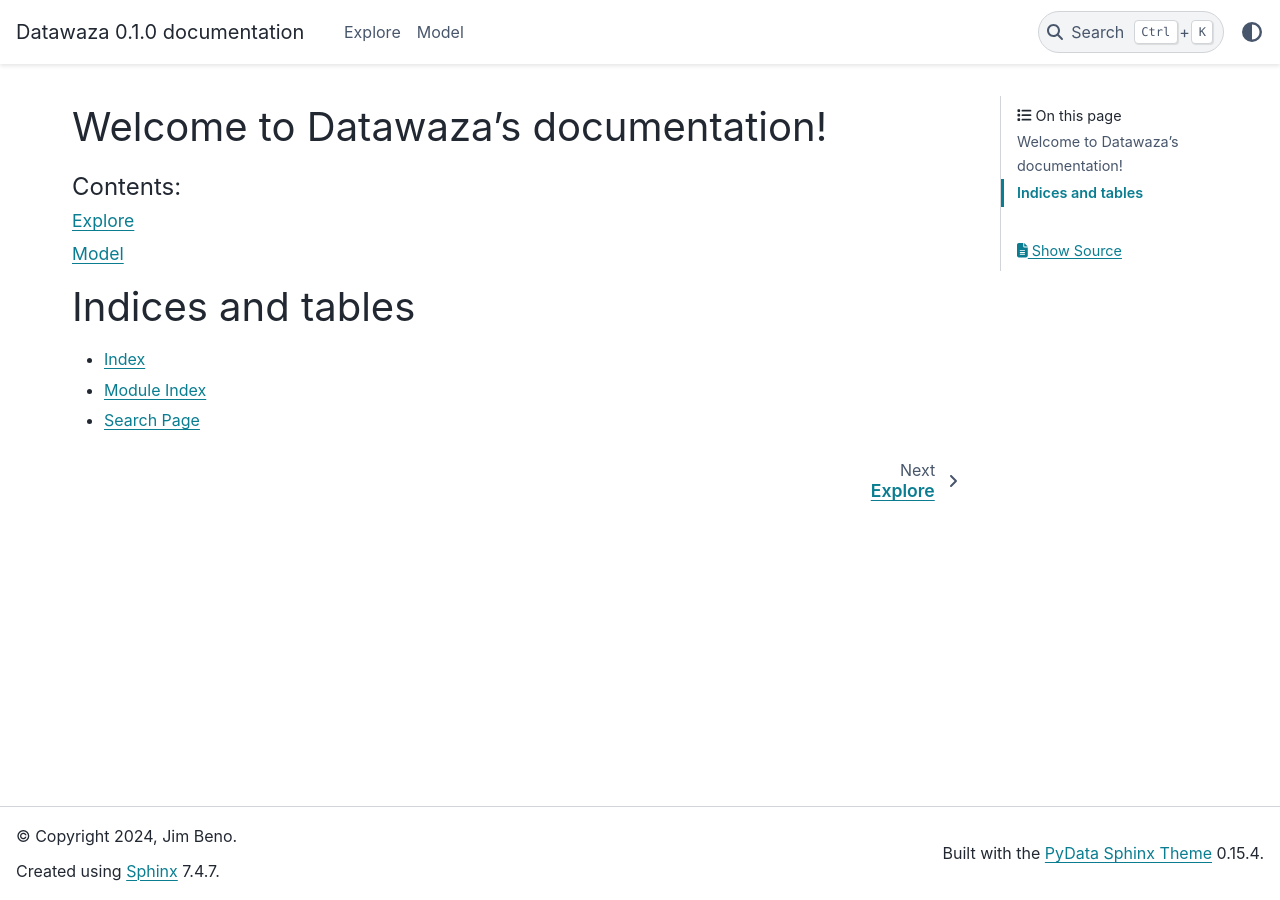
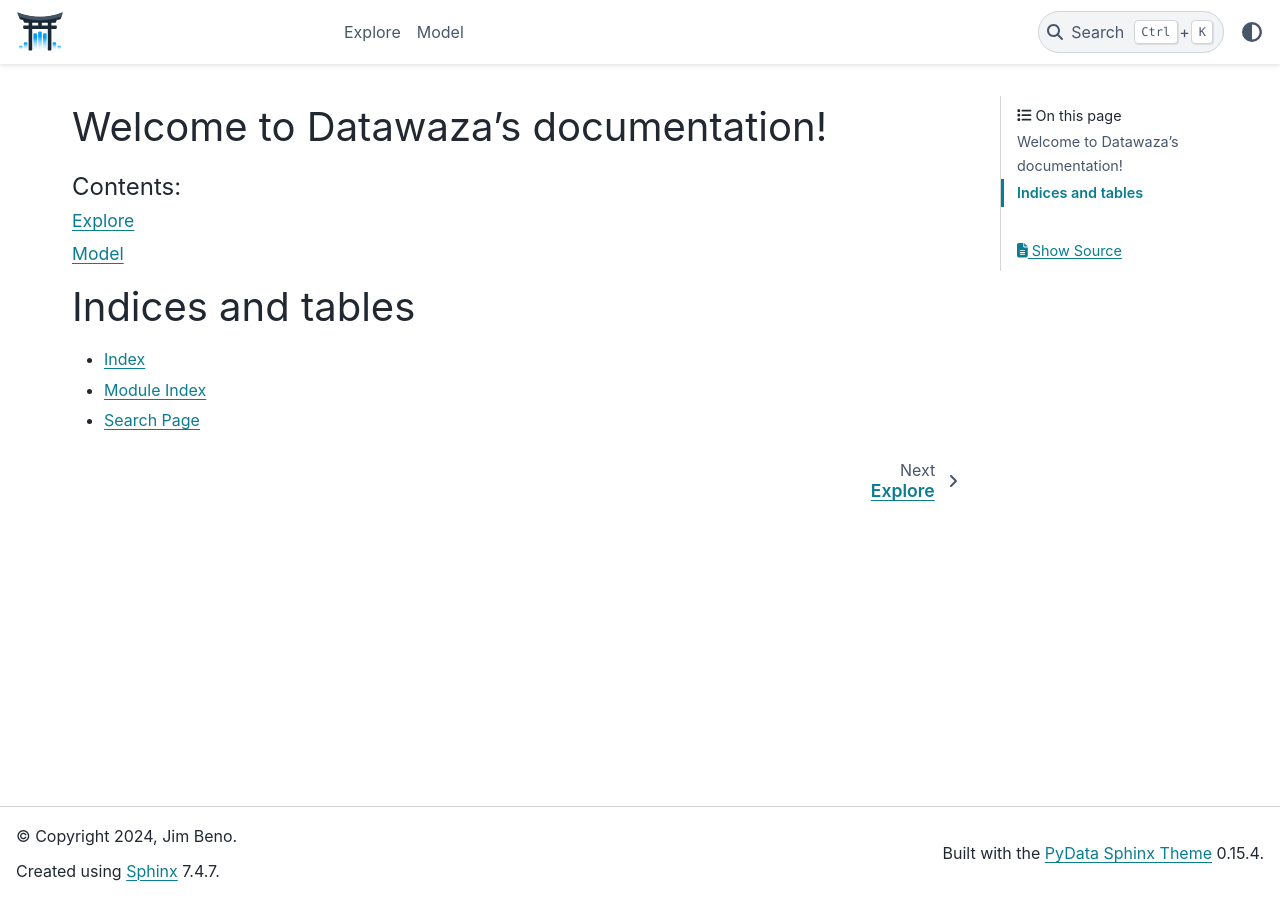
Before and after one commit to jbeno/datawaza, a Sphinx documentation site: the page built from docs/index.rst, in a window 1280 px wide. Built offline with Sphinx 7.4.7 and the PyData theme 0.15.4, drawn with Linux system fonts in a browser that asks for light colours.

Commit message:
Added logos for docs header

```diff
--- a/docs/conf.py
+++ b/docs/conf.py
@@ -46,4 +46,10 @@
 #html_theme = 'alabaster'
 #html_theme = 'sphinx_rtd_theme'
 html_theme = "pydata_sphinx_theme"
-#html_static_path = ['_static']
+html_static_path = ['_static']
+html_theme_options = {
+    "logo": {
+        "image_light": "_static/datawaza_logo_light.svg",
+        "image_dark": "_static/datawaza_logo_dark.svg",
+    }
+}
```
Also changed, not shown: docs/_static/datawaza_logo_dark.svg (added), docs/_static/datawaza_logo_light.svg (added).
